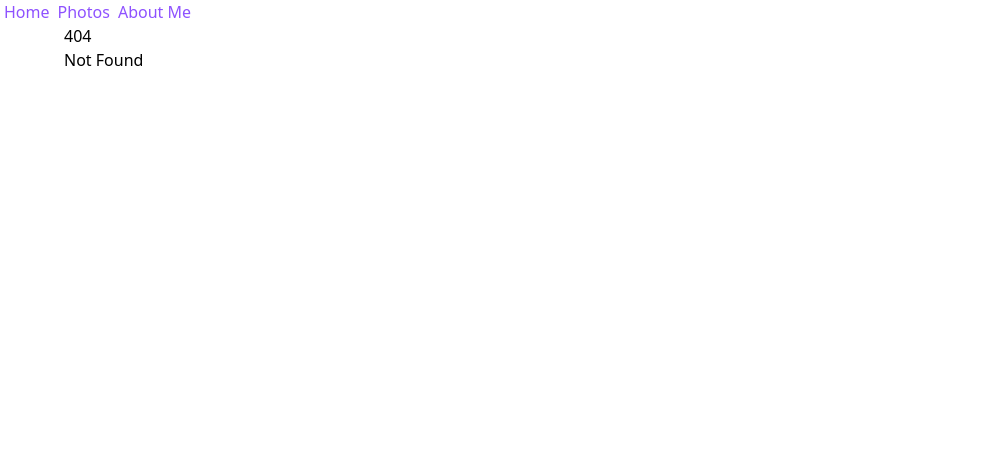
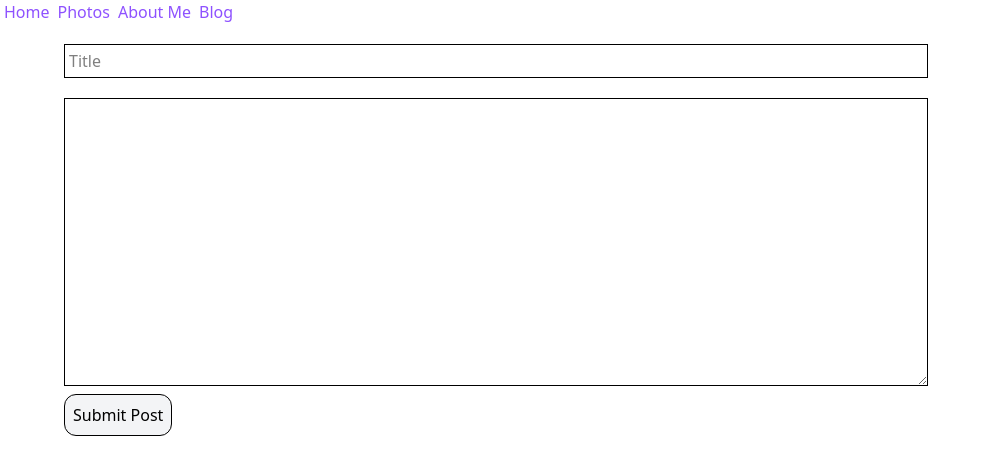
Before and after one commit to DoctorSulla/matthewhalliday, a SvelteKit app: page /admin/blog in a window 1280 px wide. Before the commit this address had no page. Shown: the top 474 px of the page, without its empty margins (0-986 px from the left). Built offline with nearby package versions, Linux system fonts and the light colour scheme.

Commit message:
Some refactoring and started building out blog admin functionality

```diff
--- /dev/null
+++ b/src/lib/server/auth.ts
@@ -0,0 +1,41 @@
+// Interface for a single session row returned from D1
+interface SessionRow {
+	user: string;
+	expiry: number;
+	session_token: string;
+}
+
+// Basic D1Result interface for type safety when querying
+interface D1Result<T = any> {
+	results: T[];
+	success: boolean;
+	error?: string;
+}
+
+/**
+ * Checks if a session cookie is valid and not expired.
+ * @param cookie_value The session token from the cookie.
+ * @param platform The platform object containing D1 environment variables.
+ * @returns True if the session is valid and active, false otherwise.
+ */
+export async function checkCookie(cookie_value: string, platform: App.Platform): Promise<boolean> {
+	try {
+		const query = `
+SELECT * FROM SESSIONS WHERE session_token=?
+		`;
+
+		const res: D1Result<SessionRow> = await platform.env.halliday_db
+			.prepare(query)
+			.bind(cookie_value)
+			.all();
+
+		// Check if results exist and the session is not expired
+		if (res.results && res.results.length > 0 && res.results[0].expiry > new Date().getTime()) {
+			return true;
+		}
+		return false;
+	} catch (err) {
+		console.error('Error querying D1 sessions:', err);
+		return false;
+	}
+}
--- a/src/routes/+layout.svelte
+++ b/src/routes/+layout.svelte
@@ -14,6 +14,7 @@
 	<a class="px-1 text-violet-500" href="/">Home</a>
 	<a class="px-1 text-violet-500" href="/photos">Photos</a>
 	<a class="px-1 text-violet-500" href="/about">About Me</a>
+	<a class="px-1 text-violet-500" href="/blog">Blog</a>
 </nav>
 <main class="m-auto max-w-6xl">
 	{@render children?.()}
--- a/src/routes/admin/+page.svelte
+++ b/src/routes/admin/+page.svelte
@@ -1 +1 @@
-This is my admin page.
+<a href="/admin/blog">Blog</a>
--- /dev/null
+++ b/src/routes/admin/blog/+page.svelte
@@ -0,0 +1,14 @@
+<form>
+	<input
+		class="my-5 block w-9/12 border-1 border-solid p-1"
+		type="text"
+		name="title"
+		id="title"
+		placeholder="Title"
+	/>
+	<textarea class="block h-72 w-9/12 border-1 border-solid p-1" name="body" id="body"> </textarea>
+	<button
+		class="my-2 cursor-pointer rounded-xl border-1 border-solid bg-gray-100 p-2 hover:bg-gray-300"
+		type="submit">Submit Post</button
+	>
+</form>
--- a/src/routes/blog/+page.svelte
+++ b/src/routes/blog/+page.svelte
@@ -2,9 +2,8 @@
 	import type { Post } from '$lib/types';
 	import type { PageData } from './$types';
 
-	//let { data }: PageProps = $props();
 	export let data: PageData;
 </script>
 
 <h1>Blog</h1>
-<div>{JSON.stringify(data)}</div>
+<!-- <div>{JSON.stringify(data)}</div> -->
--- a/src/routes/login/+page.server.ts
+++ b/src/routes/login/+page.server.ts
@@ -1,6 +1,7 @@
 import { redirect } from '@sveltejs/kit';
-import { createHash, randomBytes, scryptSync } from 'crypto';
+import { randomBytes, scryptSync } from 'crypto';
 import type { RequestEvent } from '@sveltejs/kit';
+import { checkCookie } from '$lib/server/auth';
 
 interface SessionRow {
 	user: string;
@@ -57,11 +58,12 @@ export const actions = {
 				httpOnly: true,
 				secure: true,
 				sameSite: 'strict',
-				maxAge: 86400 // 24 hours
+				maxAge: 86400
 			});
 		} else {
-			console.log(derivedKey.toString('hex'));
-			console.log(hashedPassword);
+			return {
+				error: 'Invalid password'
+			};
 		}
 	}
 };
@@ -69,27 +71,6 @@ export const actions = {
 function randomKey(): string {
 	let bytes = Buffer.from(randomBytes(128)).toString('base64');
 	return bytes;
-}
-
-async function checkCookie(cookie_value: string, platform: App.Platform): Promise<boolean> {
-	try {
-		const query = `
-SELECT * FROM SESSIONS WHERE session_token=?
-		`;
-
-		const res: D1Result<SessionRow> = await platform.env.halliday_db
-			.prepare(query)
-			.bind(cookie_value)
-			.all();
-		console.log(res);
-		if (res.results && res.results.length > 0 && res.results[0].expiry > new Date().getTime()) {
-			return true;
-		}
-		return false;
-	} catch (err) {
-		console.error('Error querying D1 sessions:', err);
-		return false;
-	}
 }
 
 async function storeSession(session_key: string, platform: App.Platform) {
--- a/src/routes/login/+page.svelte
+++ b/src/routes/login/+page.svelte
@@ -1,5 +1,13 @@
+<script lang="ts">
+	export let form;
+</script>
+
 <h1 class="text-center text-3xl text-purple-500">Admin Login</h1>
 <form method="post">
 	<input class="border-1" type="password" name="adminPassword" id="adminPassword" />
 	<button class="cursor-pointer rounded-md bg-gray-300 p-1" type="submit">Login</button>
 </form>
+
+<div class={form && form.error ? 'mt-2 w-fit rounded-xl bg-red-400 p-2 text-red-900' : 'hidden'}>
+	{form?.error || ''}
+</div>
```
